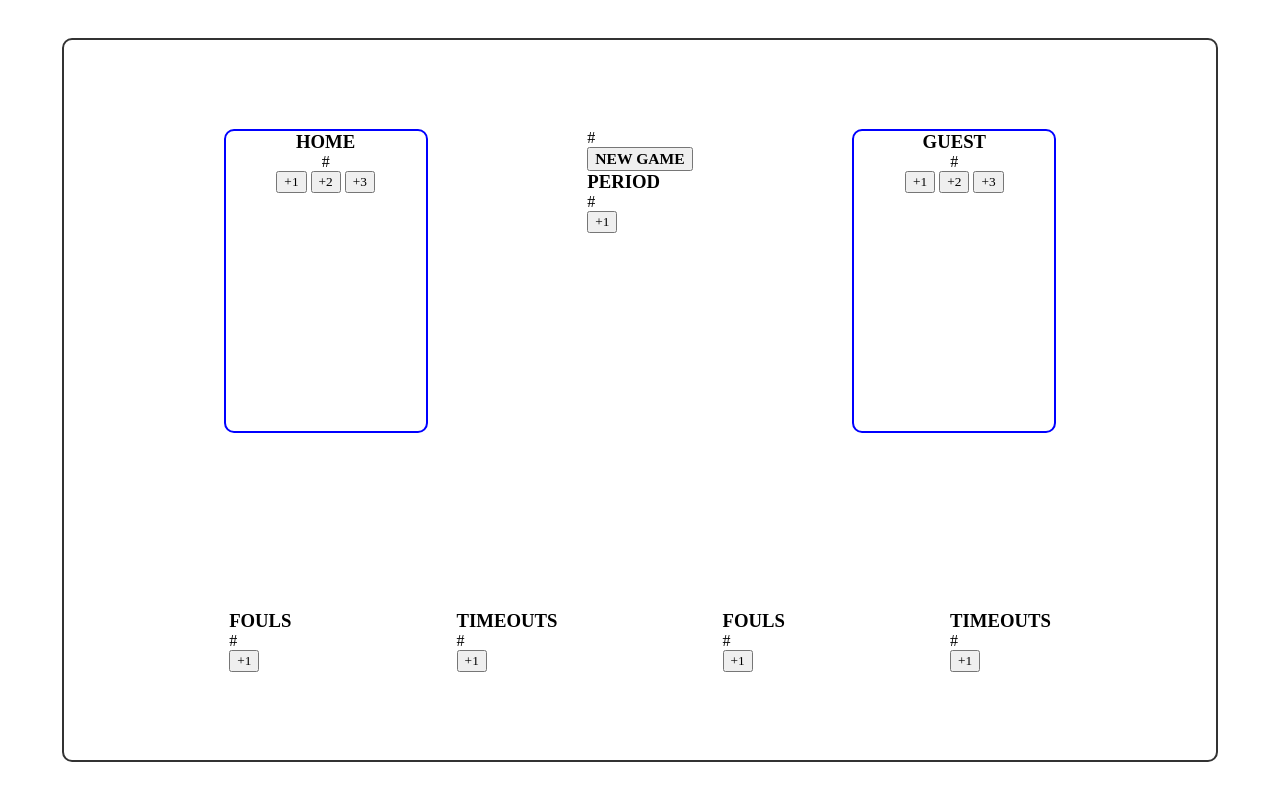
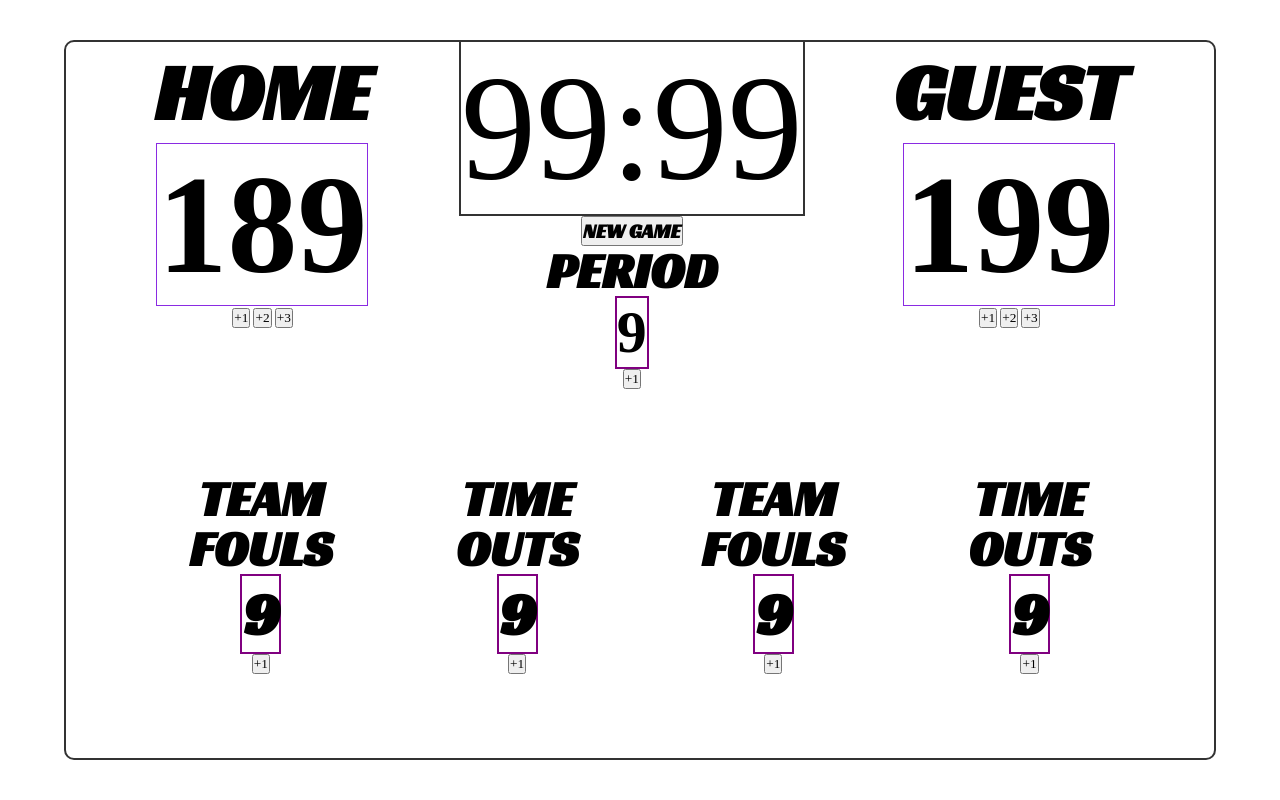
Before and after one commit to jeremeye08/basketball-scoreboard, a website built with Vite: page index.html in a window 1280 px wide. Built offline with nearby package versions, Linux system fonts and the light colour scheme; files whose address does not match are found by name.

Commit message:
finished adding all the elements in html file, added erbosdraco ttf file

```diff
--- a/index.css
+++ b/index.css
@@ -1,11 +1,35 @@
 @font-face {
-    font-family: 'CursedTimer';
-    src: url('fonts\cursedtimer.ttf');
+    font-family: 'ErbosDraco';
+    src: url('fonts/erbosdraco.ttf');
 }
 
 * {
     margin: 0;
-    font-family: 'CursedTimer';
+    padding: 0;
+    font-family: "Racing Sans One", sans-serif;
+    box-sizing: border-box;
+}
+
+h1 {
+    font-family: 'ErbosDraco';
+    font-size: 140px;
+}
+
+h2 {
+    font-size: 80px;
+}
+
+h3 {
+    font-size: 60px;
+}
+
+h4 {
+    font-size: 50px;
+    line-height: 1;
+}
+
+h5 {
+    font-size: 20px;
 }
 
 body {
@@ -13,13 +37,13 @@ body {
     display: flex;
     justify-content: center;
     align-items: center;
+    text-align: center;
 }
 
 .container {
-    position: relative;
     display: flex;
     flex-direction: column;
-    justify-content: space-around;
+    justify-content: flex-start;
     height: 90vh;
     width: 90vw;
     border: 2px solid #333;
@@ -29,19 +53,66 @@ body {
 .top-half {
     display: flex;
     justify-content: space-evenly;
+    flex-grow: 0;
+    margin-top: 0;
 }
 
 .bottom-half {
     display: flex;
     justify-content: space-evenly;
+    margin-top: auto;
+    margin-bottom: auto;
 }
 
 .team {
     display: flex;
     flex-direction: column;
-    width: 200px;
-    height: 300px;
-    border: 2px solid blue;
+    /* border: 2px solid blue;  */
     border-radius: 10px;
     align-items: center;
 }
+
+.timer-period {
+    display: flex;
+    flex-direction: column;
+    /* width: 420px;
+    height: 400px; */
+    align-items: center;
+}
+
+.add-points-el {
+    font-family: 'CursedTimer';
+}
+
+.score {
+    border: 1px solid blueviolet;
+}
+
+.timer {
+    border-right: 2px solid #333;
+    border-left: 2px solid #333;
+    border-bottom: 2px solid #333;
+}
+
+#timer-el {
+    font-family: 'ErbosDraco';
+    font-size: 150px;
+}
+
+#period-counter {
+    border: 2px solid purple;
+}
+
+#period-el {
+    font-family: 'CursedTimer';
+}
+
+.bottom-half-counter-el {
+    border: 2px solid purple;
+}
+
+.bottom-half-el {
+    display: flex;
+    flex-direction: column;
+    align-items: center;
+}
--- a/index.html
+++ b/index.html
@@ -5,7 +5,7 @@
         <meta http-equiv="X-UA-Compatible" content="IE-edge" />
         <link rel="preconnect" href="https://fonts.googleapis.com">
         <link rel="preconnect" href="https://fonts.gstatic.com" crossorigin>
-        <link href="https://fonts.googleapis.com/css2?family=Racing+Sans+One&display=swap" rel="stylesheet">
+        <link href="https://fonts.googleapis.com/css2?family=Oxanium:wght@200..800&family=Racing+Sans+One&display=swap" rel="stylesheet">
         <link rel="stylesheet" href="index.css">
         <title>Basketball Scoreboard</title>
     </head>
@@ -15,9 +15,9 @@
             <div class="top-half">
                 <!-- Home Box -->
                 <div class="team">
-                    <h3 class="headers">HOME</h3>
+                    <h2 class="headers">HOME</h2>
                     <div class="score">
-                        <span id="score-points-home">#</span>
+                        <h1 id="score-points-home">189</h1>
                     </div>
                     <div class="add-points">
                         <button class="add-points-el">+1</button>
@@ -28,57 +28,59 @@
                 <!-- Timer + Period Box -->
                 <div class="timer-period">
                     <div class="timer">
-                        <span id="timer-el">#</span>
+                        <h id="timer-el">99:99</h1>
                     </div>
-                    <button id="new-game"><h3>NEW GAME</h3></button>
-                    <h3>PERIOD</h3>
-                    <div id="period-counter">#</div>
-                    <button class="add">+1</button>
+                    <button id="new-game"><h5>NEW GAME</h5></button>
+                    <h4>PERIOD</h4>
+                    <div id="period-counter">
+                        <h3 id="period-el">9</h3>
+                    </div>
+                    <button class="add-points-el">+1</button>
                 </div>
                 <!-- Guest Box -->
                 <div class="team">
-                    <h3 class="headers">GUEST</h3>
+                    <h2 class="headers">GUEST</h2>
                     <div class="score">
-                        <span id="score-points-guest">#</span>
+                        <h1 id="score-points-guest">199</h1>
                     </div>
                     <div class="add-points">
-                        <button class="one-add-points">+1</button>
-                        <button class="two-add-points">+2</button>
-                        <button class="three-add-points">+3</button>
+                        <button class="add-points-el">+1</button>
+                        <button class="add-points-el">+2</button>
+                        <button class="add-points-el">+3</button>
                     </div>
                 </div>
             </div>
             <!-- Bottom Half of the Container -->
             <div class="bottom-half">
                 <!-- Foul Box for Home -->
-                <div class="fouls-home">
-                    <h3>FOULS</h3>
+                <div class="bottom-half-el">
+                    <h4>TEAM<br>FOULS</h4>
                     <div class="bottom-half-counter-el">
-                        <span id="fouls-home-counter-el">#</span>
+                        <h3 id="fouls-home-counter-el">9</h3>
                     </div>
-                    <button class="add">+1</button>
+                    <button class="add-points-el">+1</button>
                 </div>
                 <!-- Timeout Box for Home -->
-                <div class="timeout-home">
-                    <h3>TIMEOUTS</h3>
+                <div class="bottom-half-el">
+                    <h4>TIME<br>OUTS</h4>
                     <div class="bottom-half-counter-el">
-                        <span id="timeouts-home-counter-el">#</span>
+                        <h3 id="timeouts-home-counter-el">9</h3>
                     </div>
-                    <button class="add">+1</button>
+                    <button class="add-points-el">+1</button>
                 </div>
-                <div class="fouls-guest">
-                    <h3>FOULS</h3>
+                <div class="bottom-half-el">
+                    <h4>TEAM<br>FOULS</h4>
                     <div class="bottom-half-counter-el">
-                        <span id="fouls-guest-counter-el">#</span>
+                        <h3 id="fouls-guest-counter-el">9</h3>
                     </div>
-                    <button class="add">+1</button>
+                    <button class="add-points-el">+1</button>
                 </div>
-                <div class="timeout-guest">
-                    <h3>TIMEOUTS</h3>
+                <div class="bottom-half-el">
+                    <h4>TIME<br>OUTS</h4>
                     <div class="bottom-half-counter-el">
-                        <span id="timeouts-guest-counter-el">#</span>
+                        <h3 id="timeouts-guest-counter-el">9</h3>
                     </div>
-                    <button class="add">+1</button>
+                    <button class="add-points-el">+1</button>
                 </div>
             </div>
         </div>
```
Also changed, not shown: fonts/erbosdraco.ttf (added).
